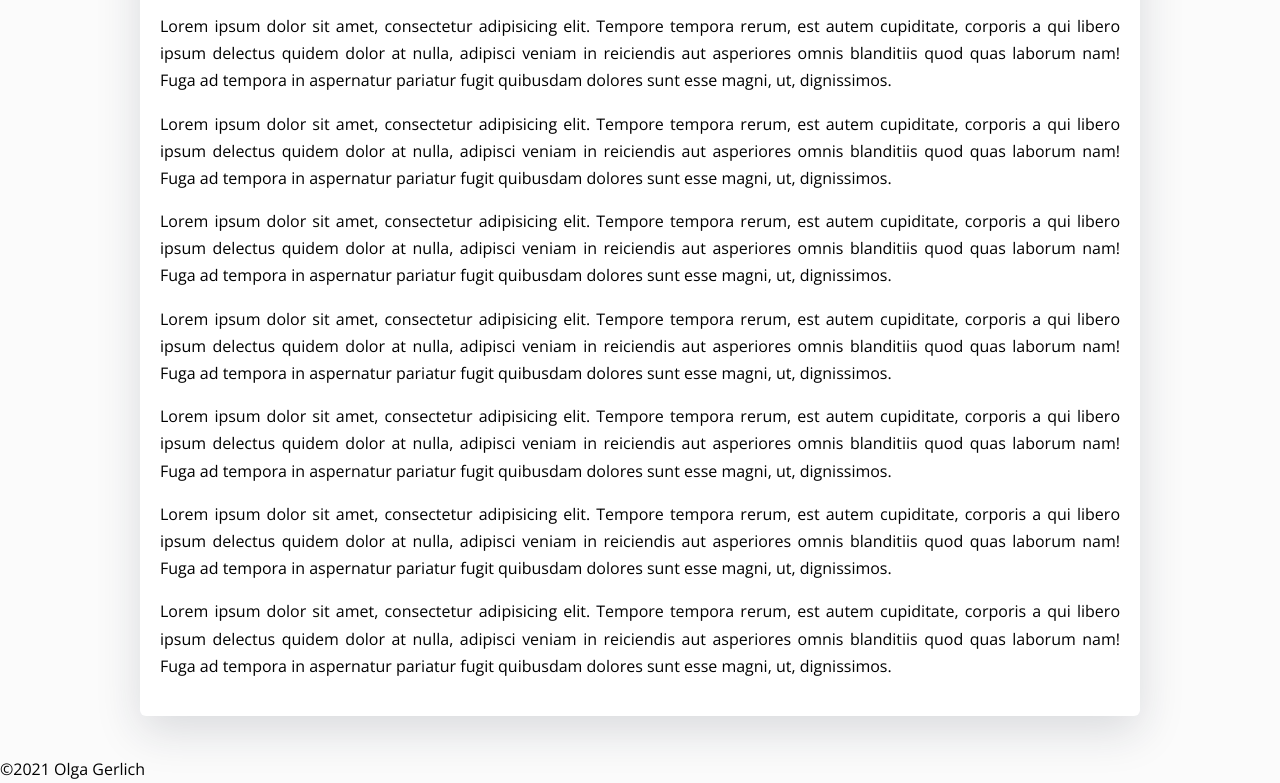
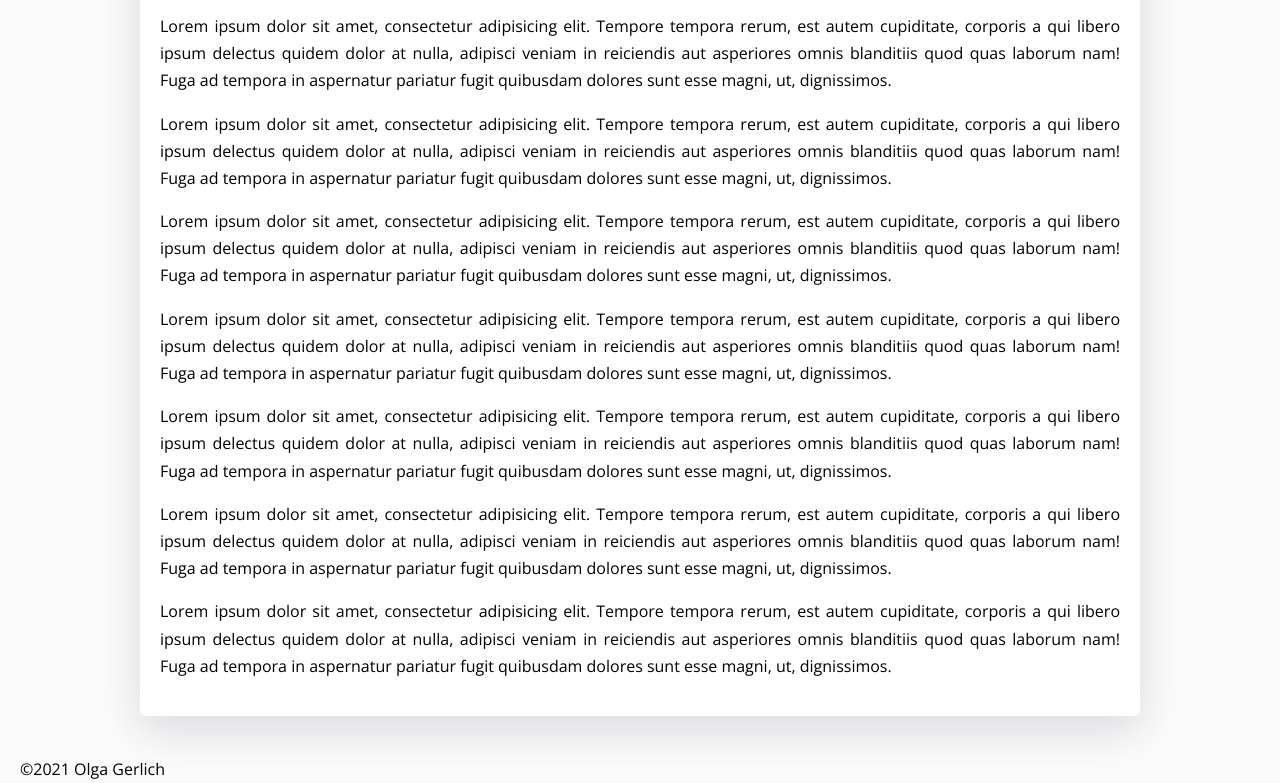
Before and after one commit to Helga151/MathPageLook, a plain HTML site: page index.html in a window 1280 px wide. Shown: the part 2773-3556 px from the top of the page. Drawn offline with nearby package versions, Linux system fonts and the light colour scheme.

Commit message:
Update style.css

```diff
--- a/style.css
+++ b/style.css
@@ -2,9 +2,7 @@ html {
     box-sizing: border-box;
 }
 
-*,
-*:before,
-*:after {
+*, *:before, *:after {
     box-sizing: inherit;
 }
 
@@ -175,3 +173,7 @@ body {
     background: white;
     text-align: justify;
 }
+
+.footer {
+    margin-left: 20px;
+}
```
